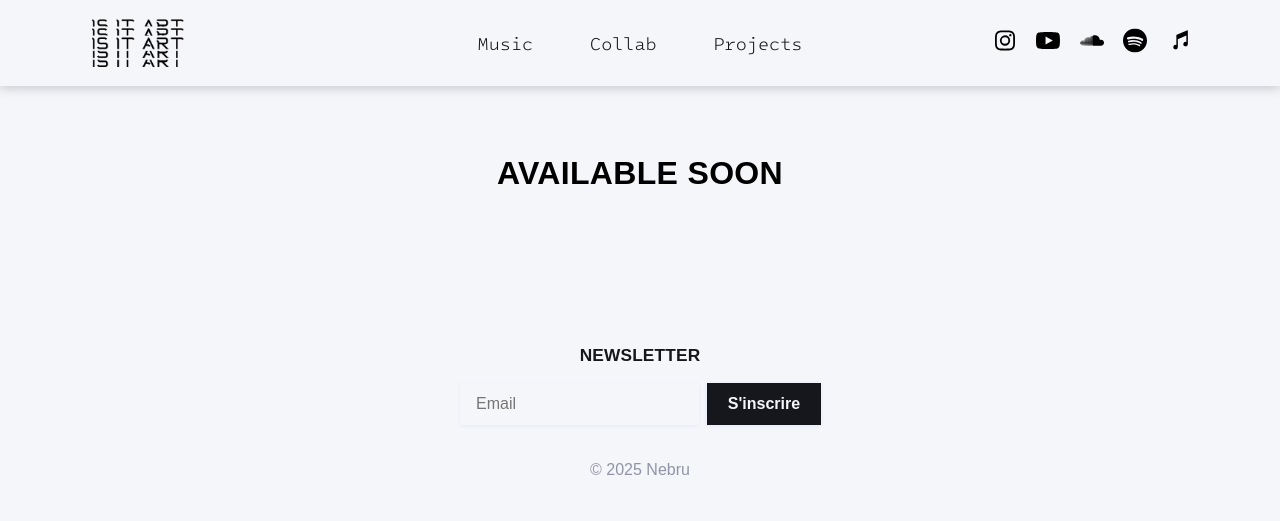
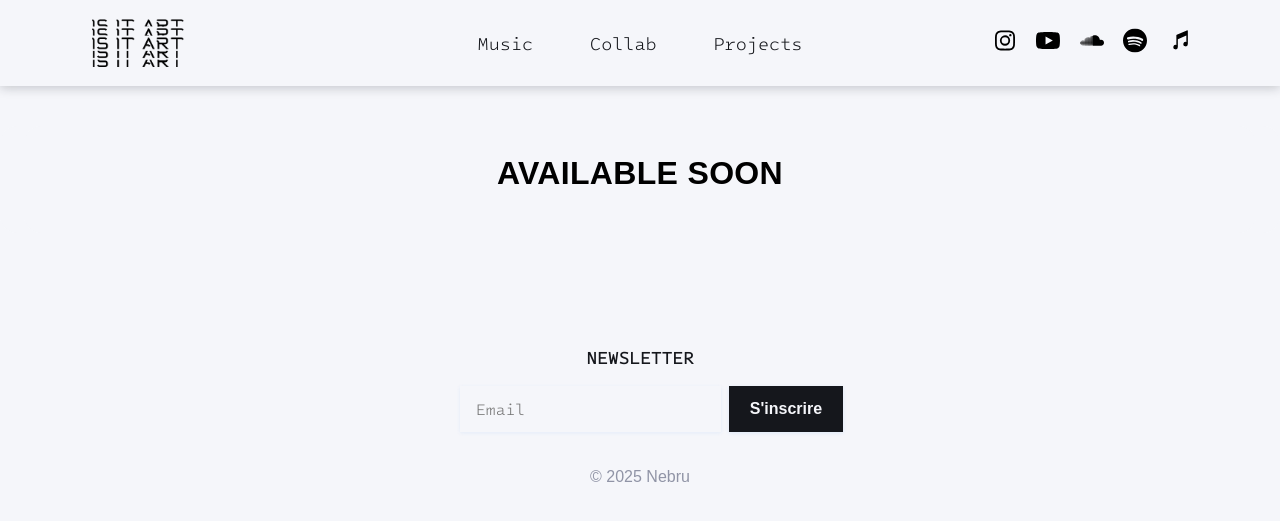
Before and after one commit to 0xnebru/0xnebru.github.io, a Jekyll site: the page built from collab.md, in a window 1280 px wide. Shown: the top 521 px of the page. Built offline with Jekyll 4.4.1, drawn with Linux system fonts in a browser that asks for light colours.

Commit message:
Update style.css

```diff
--- a/assets/style.css
+++ b/assets/style.css
@@ -248,7 +248,7 @@ footer {
   margin: 2em auto 0 auto;
   text-align: center;
   display: block;
-  font-family: 'Intel One Mono', sans-serif
+  font-family: 'IntelOneMono', sans-serif;
 }
 .footer-newsletter .newsletter-label {
   display: block;
@@ -257,7 +257,7 @@ footer {
   font-weight: 700;
   letter-spacing: 0.01em;
   color: #15171c;
-  font-family: 'Intel One Mono', sans-serif;
+  font-family: 'IntelOneMono', sans-serif;
 }
 .footer-newsletter .newsletter-fields {
   display: flex;
@@ -272,7 +272,7 @@ footer {
   background: #f5f6fa;
   color: #15171c;
   outline: none;
-  font-family: 'Intel One Mono', sans-serif;
+  font-family: 'IntelOneMono', sans-serif;
   transition: box-shadow 0.2s, border 0.2s;
   box-shadow: 0 1px 4px rgba(26,115,232,0.08);
 }
@@ -301,7 +301,7 @@ footer {
   margin-top: 0.5em;
   font-size: 0.93em;
   color: #a6adc8;
-  font-family: 'Intel One Mono', sans-serif;
+  font-family: 'IntelOneMono', sans-serif;
 }
 .footer-copyright {
 font-family: 'BebasNeue', sans-serif;
```
